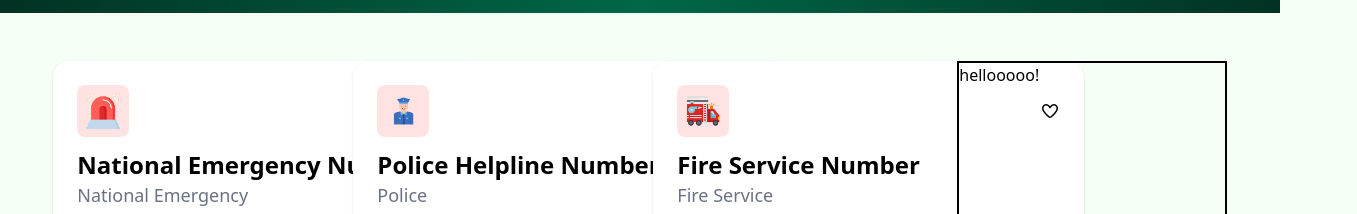
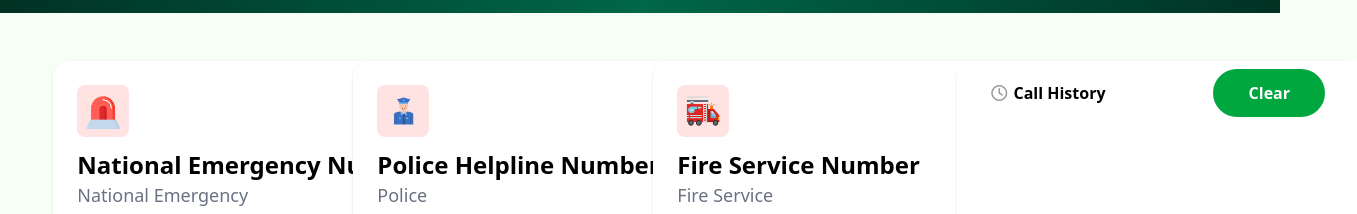
Before and after one commit to riponhasan01/Assignment-05, a plain HTML site: page index.html in a window 1280 px wide. Shown: the part 318-532 px from the top of the page, 1357 px wide, since content can reach past the window. Drawn offline with nearby package versions, Linux system fonts and the light colour scheme; a script that the page names is missing.

Commit message:
design done

```diff
--- a/index.html
+++ b/index.html
@@ -9,7 +9,7 @@
         <!-- Font-Awesome -->
     <link rel="stylesheet" href="https://cdnjs.cloudflare.com/ajax/libs/font-awesome/7.0.0/css/all.min.css" integrity="sha512-DxV+EoADOkOygM4IR9yXP8Sb2qwgidEmeqAEmDKIOfPRQZOWbXCzLC6vjbZyy0vPisbH2SyW27+ddLVCN+OMzQ==" crossorigin="anonymous" referrerpolicy="no-referrer" />
 </head>
-<body class="bg-[#F5FFF6]">
+<body class="bg-[#F5FFF6] max-w-[1920px] mx-auto">
    <nav class=" w-11/12 mx-auto flex gap-3 font-bold text-[#006747] justify-between items-center"
 
     <div>
@@ -44,7 +44,7 @@
     <p class="font-semibold text-[20px] text-white opacity-85">Government Emergency Services at Your Fingertip – A Project by  Government of the People’s Republic of Bangladesh</p>
 </section>
 
-<main class="w-11/12 mx-auto grid grid-cols-12 gap-8 mt-12">
+<main class="w-11/12 mx-auto grid grid-cols-12 gap-8 mt-12 mb-24">
     <section class="col-span-9 grid grid-cols-3 gap-7">
          <div id="box-parent" class="w-[430.67px] h-[360px] bg-[#ffffff] p-6 shadow-sm rounded-2xl">
             <div class="flex justify-between items-center">
@@ -275,9 +275,14 @@
 
     </section>
 
-     <aside class="border-2 border-solid col-span-3">
-        <h1>hellooooo!</h1>
-    </aside>>
+      <aside class="col-span-3 w-[400px] h-[1140px] bg-[#ffffff] rounded-2xl shadow-sm">
+
+        <div class=" flex justify-between items-center bg-[#ffffff]  w-[400px] h-[52px] p-8 ">
+            <h2 class="font-bold"> <i class="fa-regular fa-clock opacity-40"></i> Call History</h2>
+            <button type="button" class="bg-[#00A63E]  text-white text-base rounded-3xl w-28 h-12 font-semibold">Clear</button>
+        </div>
+
+      </aside>
 </main>
 <script src="./main.js"></script>
 </body>
```
